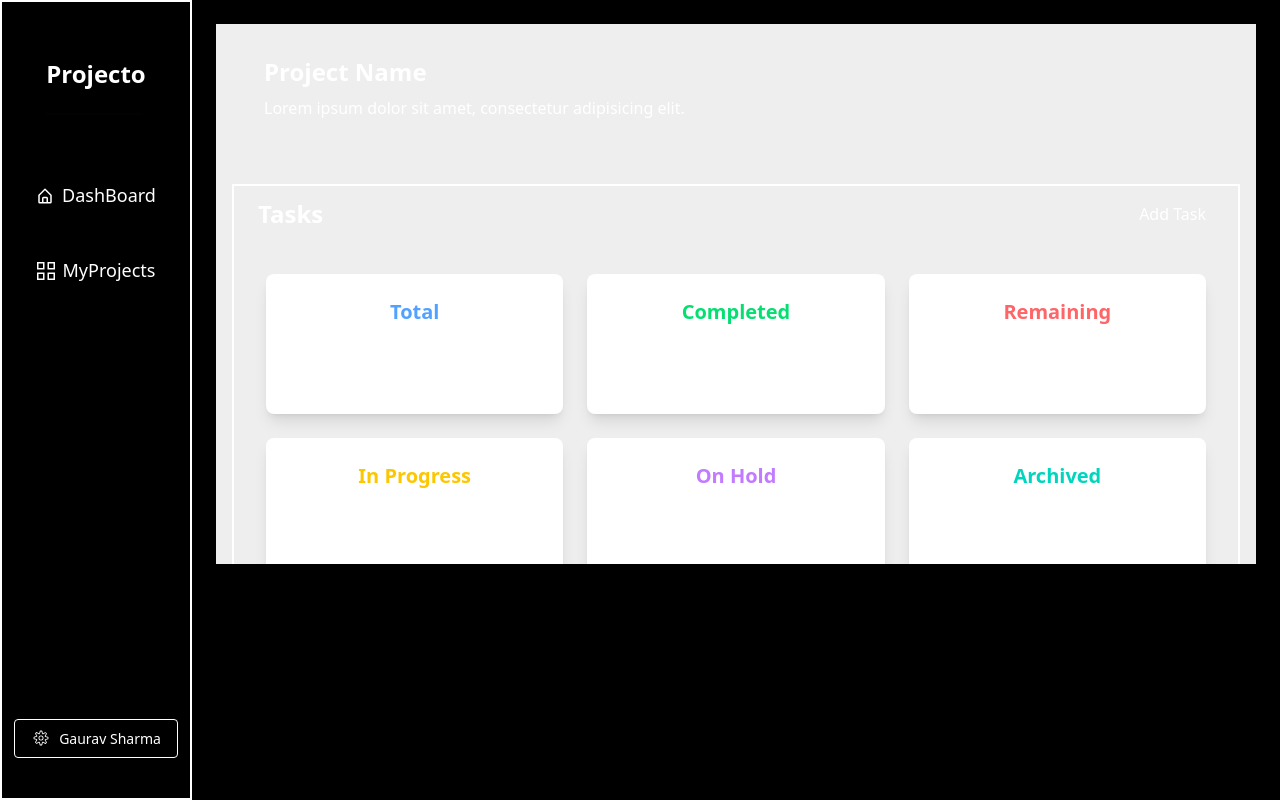
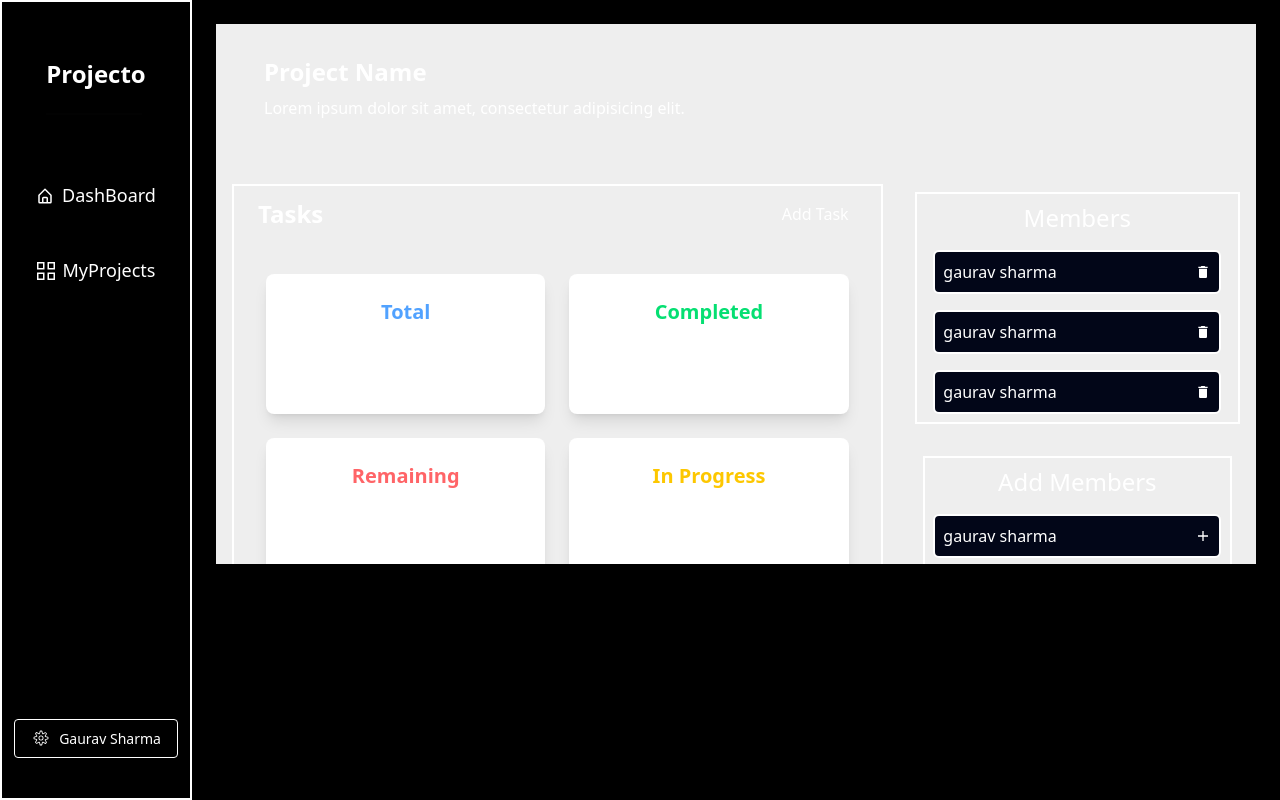
Before and after one commit to GauravSharma1711/Taskify, a React (Vite) app in the folder frontend/: page /project in a window 1280 px wide. Built offline with nearby package versions, Linux system fonts and the light colour scheme.

Commit message:
dashboard ui update and member ui added in project section

```diff
--- a/frontend/src/components/Project.jsx
+++ b/frontend/src/components/Project.jsx
@@ -3,6 +3,8 @@ import Bar from './Bar'
 import { Link } from 'react-router-dom'
 import TaskModal from '../modals/TaskModal'
 import NoteModal from '../modals/NoteModal'
+import { MdDelete } from "react-icons/md";
+import { IoMdAdd } from "react-icons/io";
 
 const Project = () => {
   return (
@@ -14,8 +16,12 @@ const Project = () => {
     <p>Lorem ipsum dolor sit amet, consectetur adipisicing elit.</p>
    </div>
 
+<div className='flex '>
 
-   <div className=' flex flex-col border-2 mx-4 my-4 border-white   ' >
+{/* left */}
+<div className=' w-2/3' >
+
+   <div className=' flex flex-col border-2 mx-4 my-4  border-white   ' >
 
     <div className=' p-2 flex items-center justify-between mx-4  '>
         <div>
@@ -26,10 +32,11 @@ const Project = () => {
         </div>
     </div>
 
-      <div className='grid grid-cols-1 place-items-center md:grid-cols-2 lg:grid-cols-3 gap-6 p-8'>
+      <div className='grid grid-cols-1 place-items-center lg:grid-cols-2  gap-6 p-8'>
 
 
-        <Link to={'/task'} className='card bg-base-100 w-full rounded-lg shadow-lg transform transition-transform hover:scale-105'>
+        <Link to={'/task'} className=' relative card bg-base-100 w-full rounded-lg shadow-lg transform transition-transform hover:scale-105'>
+          <span className=' absolute top-2 right-2 cursor-pointer' ><MdDelete size={22} /></span>
           <div className="card-body flex flex-col items-center justify-center p-6">
             <h2 className="card-title text-xl font-semibold text-blue-400 mb-2">Total</h2>
             <span className='font-bold text-5xl text-white'>7</span>
@@ -79,8 +86,7 @@ const Project = () => {
       </div>
    </div>
 
-
- <div className=' flex flex-col border-2 mx-4 my-4 border-white   ' >
+ <div className=' flex flex-col border-2 mx-4 my-4  border-white   ' >
 <div className=' p-2 flex items-center justify-between mx-4  '>
         <div>
     <h2 className=' font-bold text-2xl'>Notes</h2>
@@ -95,8 +101,61 @@ const Project = () => {
 <Bar/>
  </div>
 
+</div>
+
+{/* right */}
+<div className='w-1/3 m-2 flex flex-col' >
+
+ <div className='flex  flex-col items-center border-2 mx-2 my-4  border-white'  >
+  <h3 className=' text-2xl py-2' >Members</h3>
+            <div className=' w-72 flex px-2  py-2 my-2 mx-2 items-center justify-between bg-slate-950 border-2  rounded-md'>
+                  <span>gaurav sharma</span>
+                  <MdDelete />
+            </div>
+
+<div className=' w-72 flex px-2  py-2 my-2 mx-2 items-center justify-between bg-slate-950 border-2  rounded-md'>
+                  <span>gaurav sharma</span>
+                  <MdDelete />
+            </div>
+
+            <div className=' w-72 flex px-2  py-2 my-2 mx-2 items-center justify-between bg-slate-950 border-2  rounded-md'>
+                  <span>gaurav sharma</span>
+                  <MdDelete />
+            </div>
+
+ </div>
+
+
+
+
+
+
+
+ <div className='flex flex-col items-center border-2 mx-4 my-4  border-white'  >
+<h3 className=' text-2xl py-2' > Add Members</h3>
+            <div className=' w-72 flex px-2  py-2 my-2 mx-2 items-center justify-between bg-slate-950 border-2  rounded-md'>
+                  <span>gaurav sharma</span>
+                  <IoMdAdd />
+            </div>
+
+<div className=' w-72 flex px-2  py-2 my-2 mx-2 items-center justify-between bg-slate-950 border-2  rounded-md'>
+                  <span>gaurav sharma</span>
+                  <IoMdAdd />
+            </div>
+
+            <div className=' w-72 flex px-2  py-2 my-2 mx-2 items-center justify-between bg-slate-950 border-2  rounded-md'>
+                  <span>gaurav sharma</span>
+                 <IoMdAdd />
+            </div>
+ </div>
+
+
+
+</div>
 
     </div>
+
+        </div>
   )
 }
 
--- a/frontend/src/pages/Dashboard.jsx
+++ b/frontend/src/pages/Dashboard.jsx
@@ -6,6 +6,9 @@ import CreateProject from './CreateProject'
 const Dashboard = () => {
   return (
     <div className=' bg-black min-h-screen w-full' >
+
+ <div className=' mt-2 mb-12 border-2 rounded-lg border-white p-4 flex flex-col  '>
+
        <div className=' border-2 border-white p-4 flex flex-col items-center lg:items-start justify-center '>
            <h1 className=' font-bold text-2xl' >Projects Overview</h1>
            <p>Manage your project efficiently</p>
@@ -38,6 +41,42 @@ const Dashboard = () => {
 
      <CreateProject/>
 
+</div>
+
+
+
+<div className=' mt-8 mb-4 border-2 rounded-lg border-white p-4 flex flex-col  '>
+    <div className=' mt-4 border-2 border-white p-4 flex flex-col items-center lg:items-start justify-center '>
+           <h1 className=' font-bold text-2xl' >Tasks Overview</h1>
+           <p>your assigned tasks status</p>
+       </div>
+
+
+      <div className='grid grid-cols-1 lg:grid-cols-3 place-items-center gap-4 p-8'>
+  <div className='card bg-base-200 w-full max-w-xs shadow-sm'>
+    <div className="card-body flex flex-col items-center justify-center">
+      <h2 className="card-title">Total</h2>
+      <span className='font-bold text-2xl'>7</span>
+    </div>
+  </div>
+
+  <div className='card bg-base-200 w-full max-w-xs shadow-sm'>
+    <div className="card-body flex flex-col items-center justify-center">
+      <h2 className="card-title">Completed</h2>
+      <span className='font-bold text-2xl'>4</span>
+    </div>
+  </div>
+
+  <div className='card bg-base-200 w-full max-w-xs shadow-sm'>
+    <div className="card-body flex flex-col items-center justify-center">
+      <h2 className="card-title">Remaining</h2>
+      <span className='font-bold text-2xl'>3</span>
+    </div>
+  </div>
+    </div>
+</div>
+
+
     </div>
   )
 }
--- a/frontend/src/pages/MyProjects.jsx
+++ b/frontend/src/pages/MyProjects.jsx
@@ -2,6 +2,7 @@
 
 import React from 'react';
 import { Link } from 'react-router-dom';
+import { MdDelete } from "react-icons/md";
 
 const MyProjects = () => {
   return (
@@ -16,7 +17,8 @@ const MyProjects = () => {
       <div className='grid grid-cols-1 place-items-center md:grid-cols-2 lg:grid-cols-3 gap-6 p-8'>
 
 
-        <Link to={'/project'} className='card bg-base-200 w-full rounded-lg shadow-lg transform transition-transform hover:scale-105'>
+        <Link to={'/project'} className=' relative card bg-base-200 w-full rounded-lg shadow-lg transform transition-transform hover:scale-105'>
+          <span className=' absolute top-2 right-2 cursor-pointer' ><MdDelete size={22} /></span>
           <div className="card-body flex flex-col items-center justify-center p-6">
             <h2 className="card-title text-xl font-semibold text-blue-400 mb-2">Total</h2>
             <span className='font-bold text-5xl text-white'>7</span>
```
